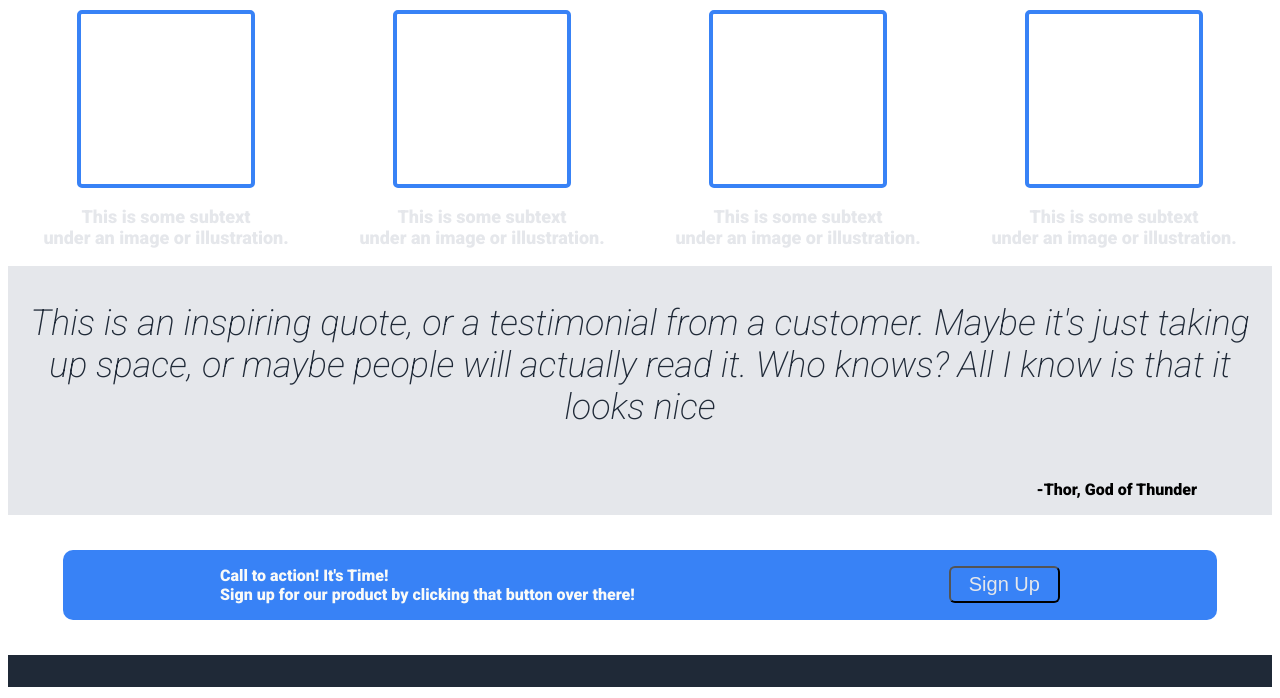
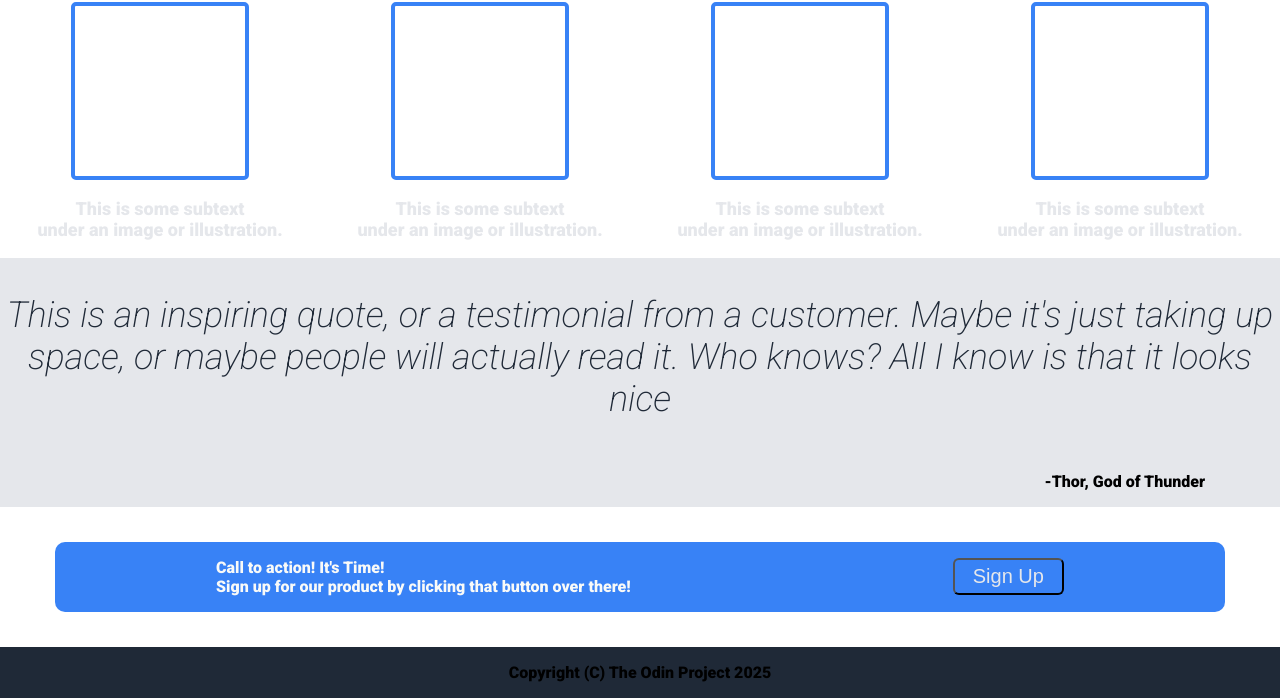
Before and after one commit to MakeBloodborne2/Landing-Page-Project, a plain HTML site: page index.html in a window 1280 px wide. Shown: the part 415-1113 px from the top of the page. Drawn offline with Linux system fonts and the light colour scheme.

Commit message:
Finally got footer to stick, project done. May come back and fix the page size later when I know how

```diff
--- a/index.html
+++ b/index.html
@@ -22,7 +22,7 @@
         Header Link Three
     </a>
 </div>
-<div class="container">
+<main class="container">
         <div class="hero">
             <div class="herotext">
             <h1>This website is awesome</h1>
@@ -53,6 +53,7 @@
         </div>
         <div class="quote-signoff"><p>-Thor, God of Thunder</p></div>
     </div>
+    <div class="action-holder">
         <div class="action">
             <div class="action-text">
                 <p>Call to action! It's Time!<br>
@@ -60,11 +61,10 @@
             </div>
                 <div class="action-button"><button>Sign Up</button></div>
         </div>
-
-</div>
     </div>
     <div class="footer">
-    <p> </p>
+    <p>Copyright (C) The Odin Project 2025 </p>
     </div>
+</main>
 </body>
 </html>
--- a/style.css
+++ b/style.css
@@ -1,16 +1,23 @@
 html{
     box-sizing: border-box ;
+    height: 100%;
 }
 body{
-    height: 100%;
+    min-height: 100%;
     font-family: "Roboto", sans-serif;
     font-optical-sizing: auto;
     font-weight: 900;
     font-style: normal;
     font-variation-settings:
       "wdth" 100;
+      margin: 0;
 }
-
+main{
+    display: flex;
+    flex-direction: column;
+    flex: 1 0 auto;
+    height: 100vh;
+}
 .container{
     display: flex;
     flex-direction: column;
@@ -40,17 +47,13 @@ body{
     font-weight: 900;
     font-size: 36px;
 }
-.action{
+.footer{
     display: flex;
     flex-direction: row;
-}
-.footer{
-    display: flex;
-    flex-direction: column;
     background-color: #1F2937;
     justify-content: center;
     align-items: center;
-    flex-shrink: 0;
+    margin-top: auto;
 }
 button{
     width: fit-content;
@@ -140,7 +143,7 @@ h2{
     border-radius: 10px;
 }
 .action-text{
-color: #F9FAF8;
+    color: #F9FAF8;
 }
 .action-button{
     border-radius: 5px;
@@ -148,3 +151,8 @@ color: #F9FAF8;
     outline-width: 3px;
     box-shadow: #F9FAF8;
 }
+.action-holder{
+    display: flex;
+    flex-direction: column;
+    justify-content: center;
+}
```
Lines whose indentation alone changed are shown as unchanged.
